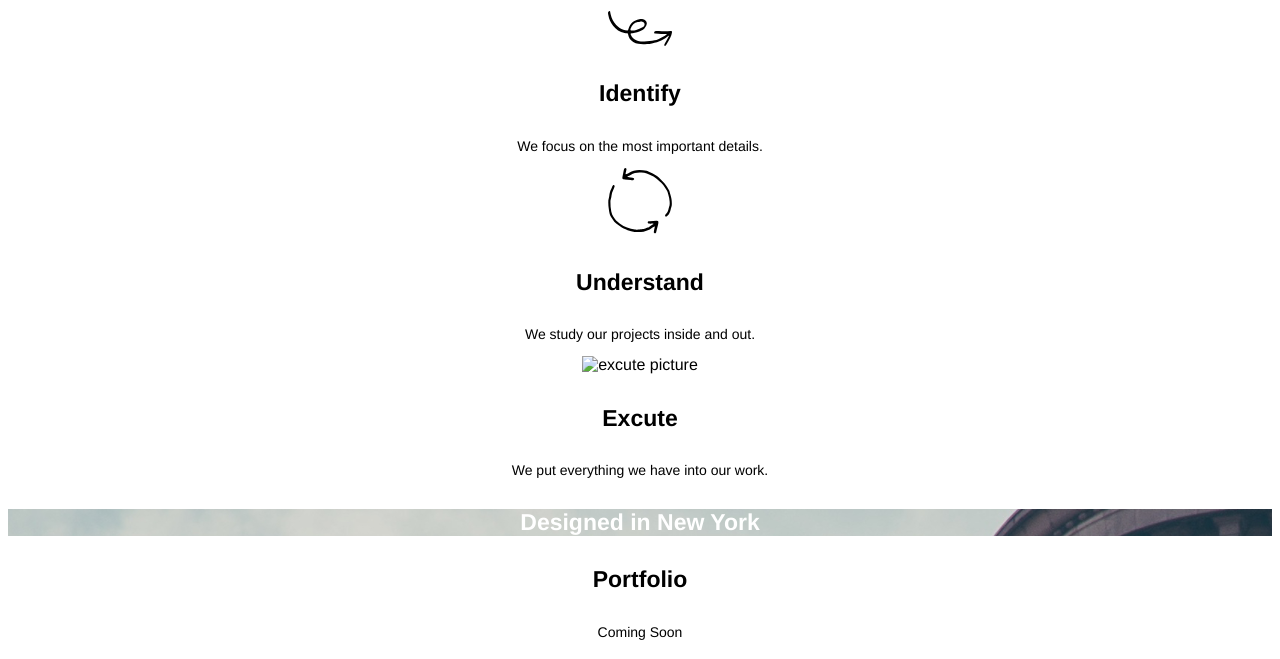
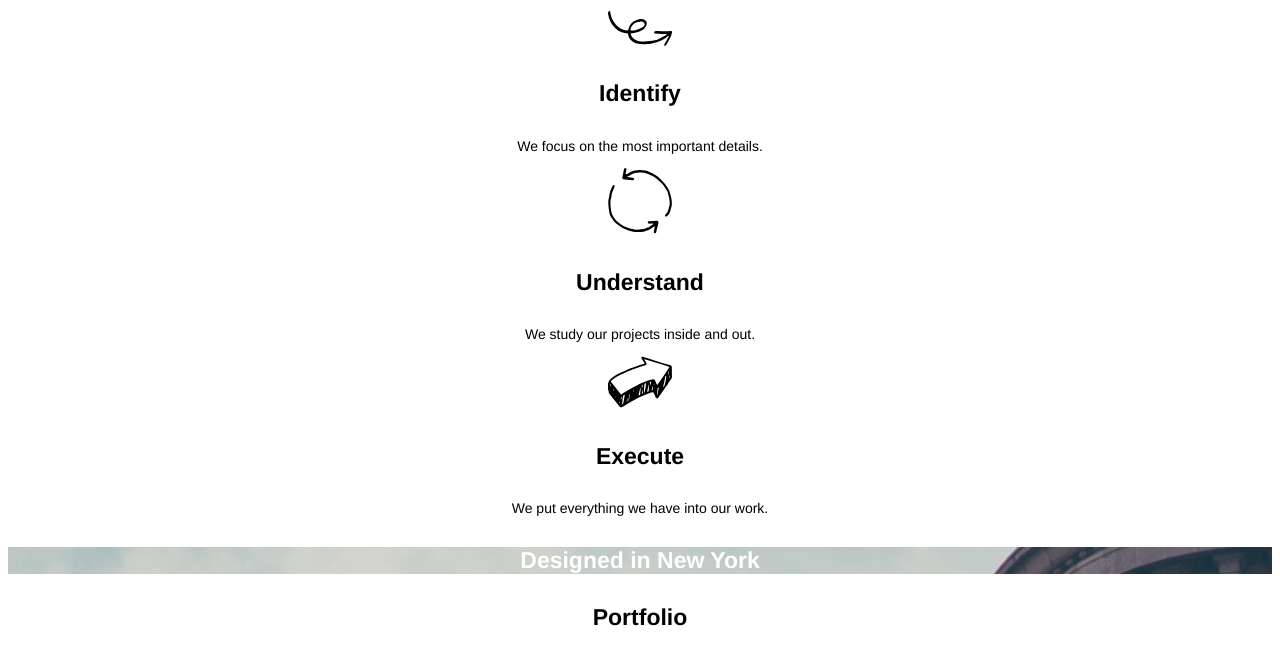
Before and after one commit to Grrialt/broadway, a plain HTML site: page index.html in a window 1280 px wide. Shown: the part 425-1084 px from the top of the page. Drawn offline with Linux system fonts and the light colour scheme.

Commit message:
Finally!

```diff
--- a/index.html
+++ b/index.html
@@ -29,9 +29,9 @@
         <h4>Understand</h4>
         <p>We study our projects inside and out.</p>
 
-        <!-- Excute -->
-        <img src="./resources/images/excute.svg" alt="excute picture">
-        <h4>Excute</h4>
+        <!-- Execute -->
+        <img src="./resources/images/execute.svg" alt="execute picture">
+        <h4>Execute</h4>
         <p>We put everything we have into our work.</p>
         <!-- Designed in New York -->
         <div class="header">
```
